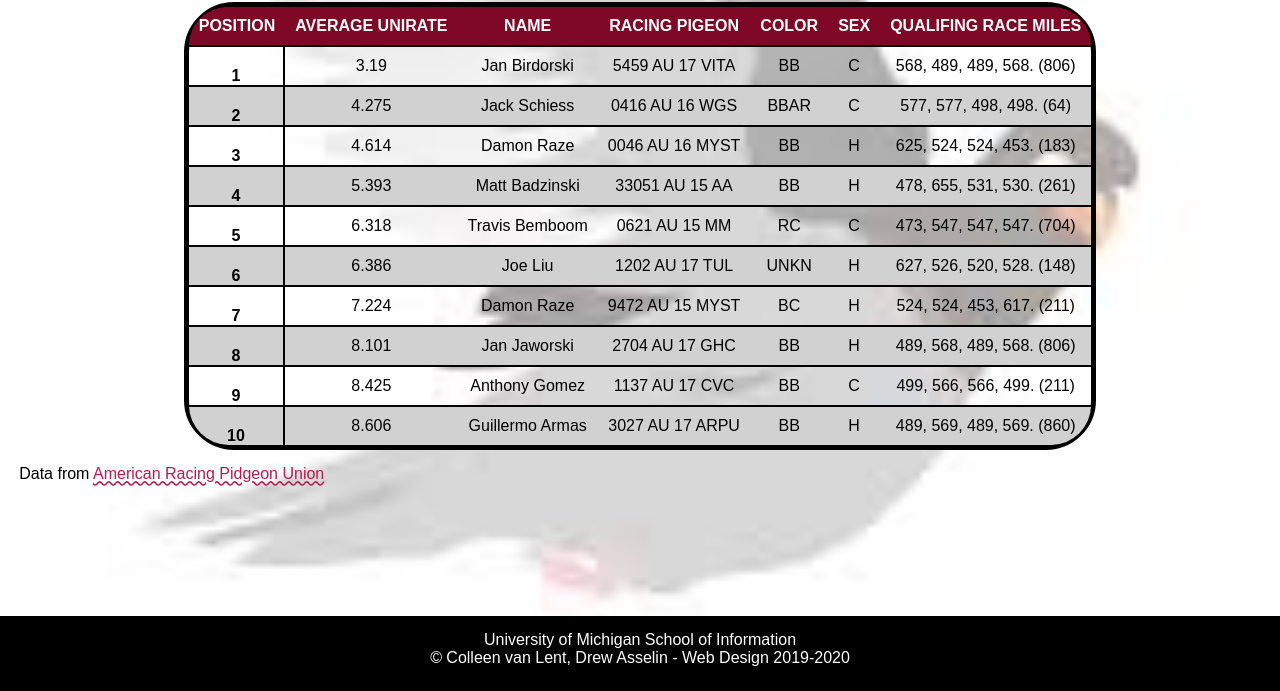
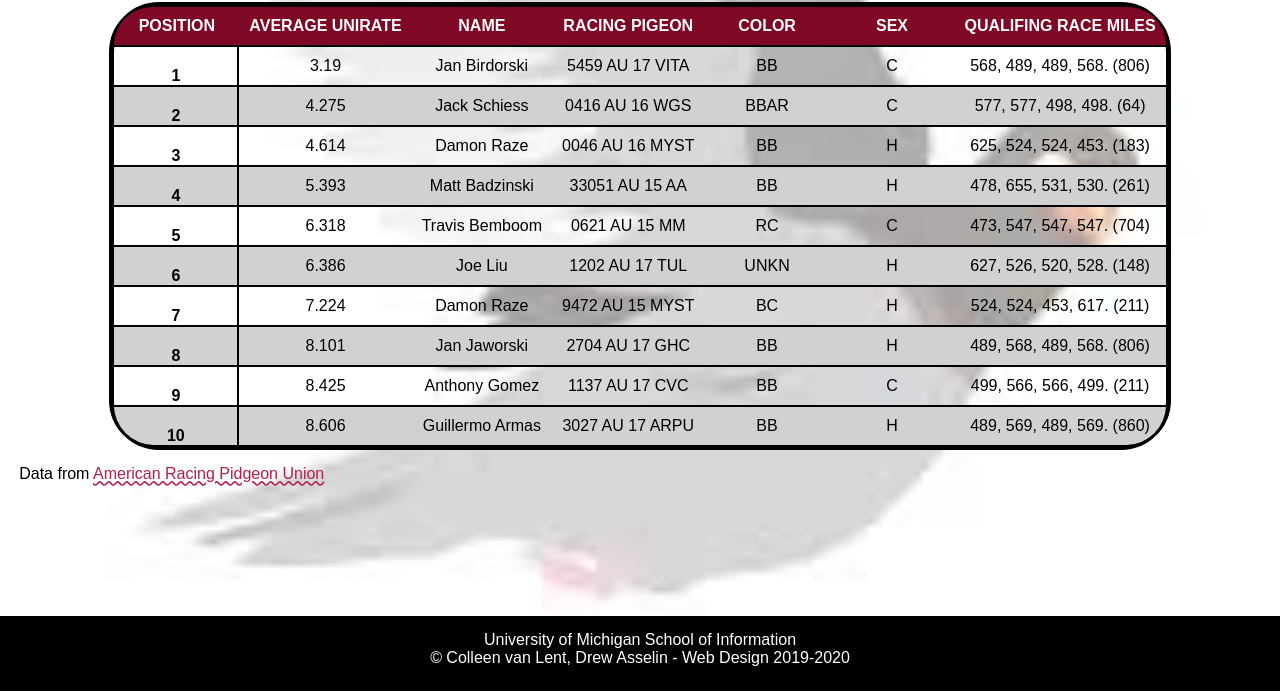
Before and after one commit to smwhit17/homework4-2021, a plain HTML site: page index.html in a window 1280 px wide. Shown: the part 109-800 px from the top of the page. Drawn offline with Linux system fonts and the light colour scheme; a web font is replaced by a local one.

Commit message:
fixed min_width typo

```diff
--- a/css/style.css
+++ b/css/style.css
@@ -74,7 +74,7 @@ td {
 
 .colhead{
   color: #FFFFFF;
-  mid-width: 125px;
+  min-width: 125px;
   padding: 10px;
   text-align: center;
   justify-content: center;
```
